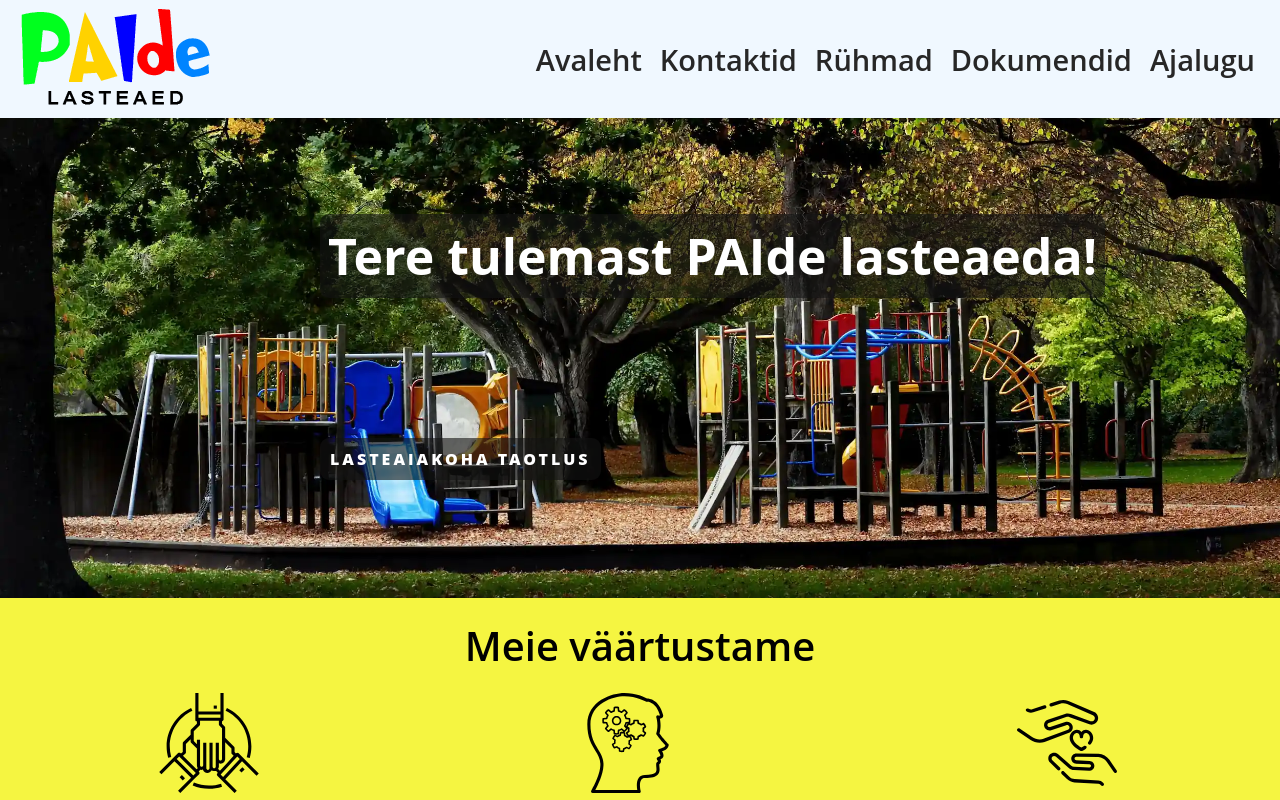
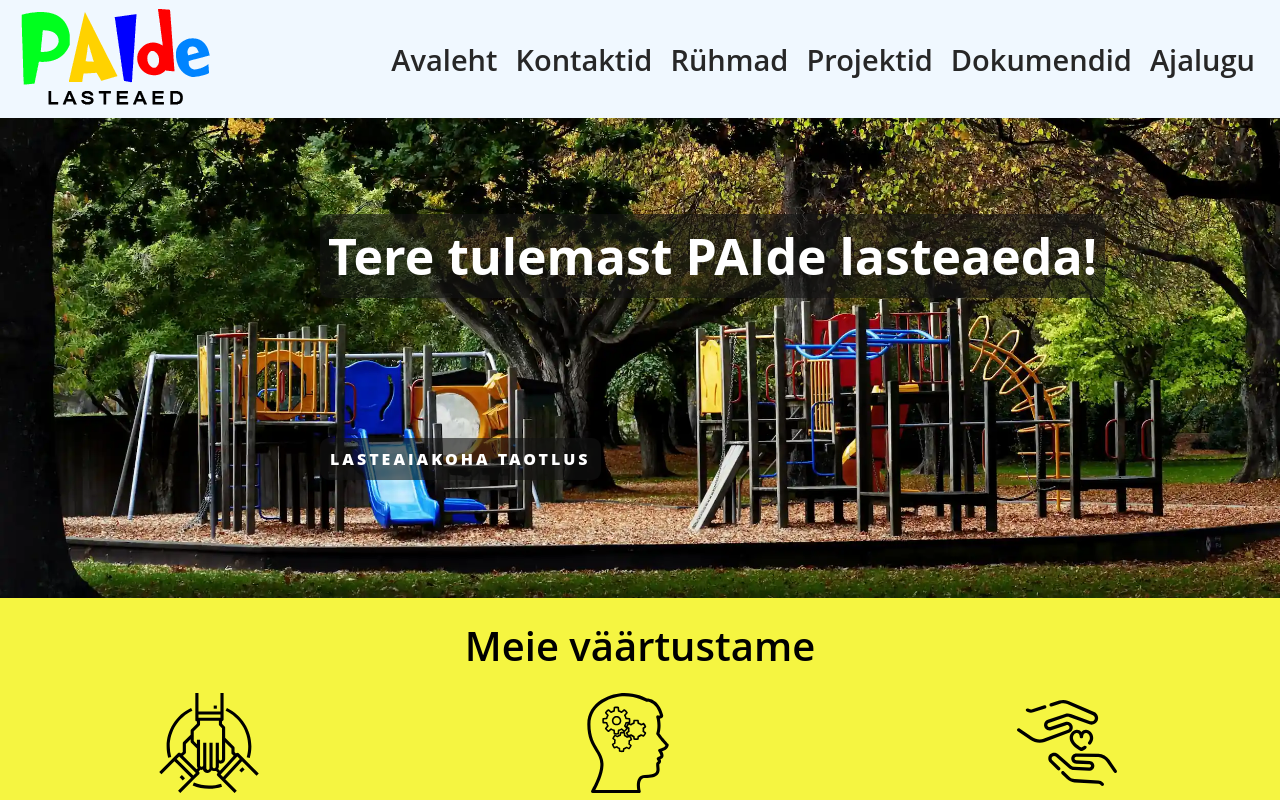
Before and after one commit to mikk369/newgarden, a Vue app in the folder client/: page / in a window 1280 px wide. Shown: the top 800 px of the page. Built offline with nearby package versions, Linux system fonts and the light colour scheme.

Commit message:
Added new link Projektid

```diff
--- a/client/src/components/HeaderView.vue
+++ b/client/src/components/HeaderView.vue
@@ -1,14 +1,8 @@
 <template>
   <div class="header-view">
     <nav class="navbar navbar-expand-lg navbar-light navbar-text-color">
-      <img
-        class="logo"
-        src="./../photos/Paide_lasteaed_logo4.png"
-        alt="PAIlasteaed logo" />
-      <div
-        class="navbar-toggle"
-        @click="toggleMenu"
-        :class="{ 'is-active': showX }">
+      <img class="logo" src="./../photos/Paide_lasteaed_logo4.png" alt="PAIlasteaed logo" />
+      <div class="navbar-toggle" @click="toggleMenu" :class="{ 'is-active': showX }">
         <span class="bar"></span>
         <span class="bar"></span>
         <span class="bar"></span>
@@ -23,6 +17,9 @@
           </li>
           <li class="nav-item">
             <a class="nav-link link-color-one" href="/groups">Rühmad</a>
+          </li>
+          <li class="nav-item">
+            <a class="nav-link link-color-one" href="/projektid">Projektid</a>
           </li>
           <li class="nav-item">
             <a class="nav-link link-color-one" href="/dokumendid">Dokumendid</a>
@@ -62,7 +59,7 @@ export default {
 };
 </script>
 <style>
-@media only screen and (min-width: 1024px) {
+@media only screen and (min-width: 1200px) {
   .navbar {
     display: flex;
     justify-content: space-between;
@@ -73,7 +70,7 @@ export default {
 .navbar-toggle {
   display: none;
 }
-@media only screen and (max-width: 1024px) {
+@media only screen and (max-width: 1200px) {
   .navbar-toggle {
     display: block;
     position: absolute;
```
